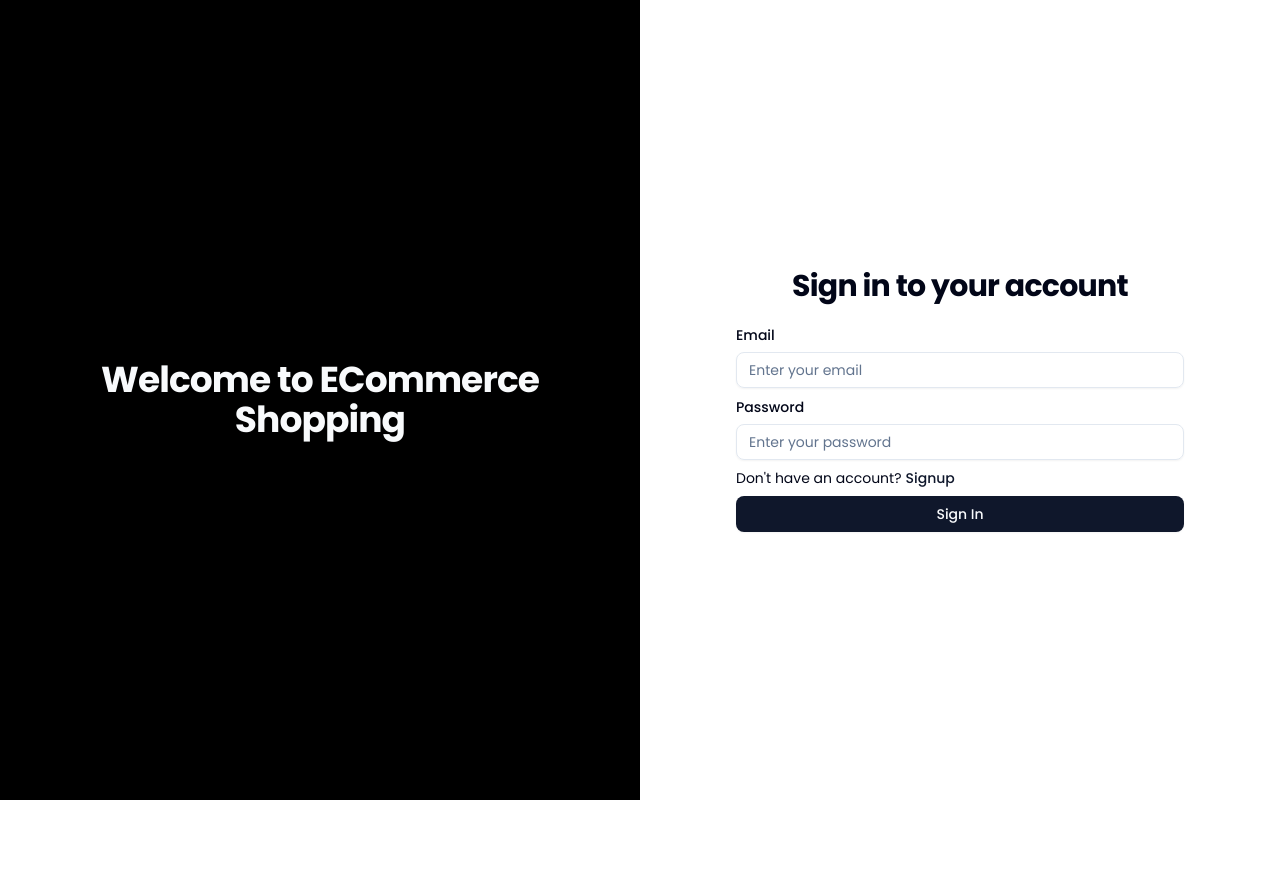
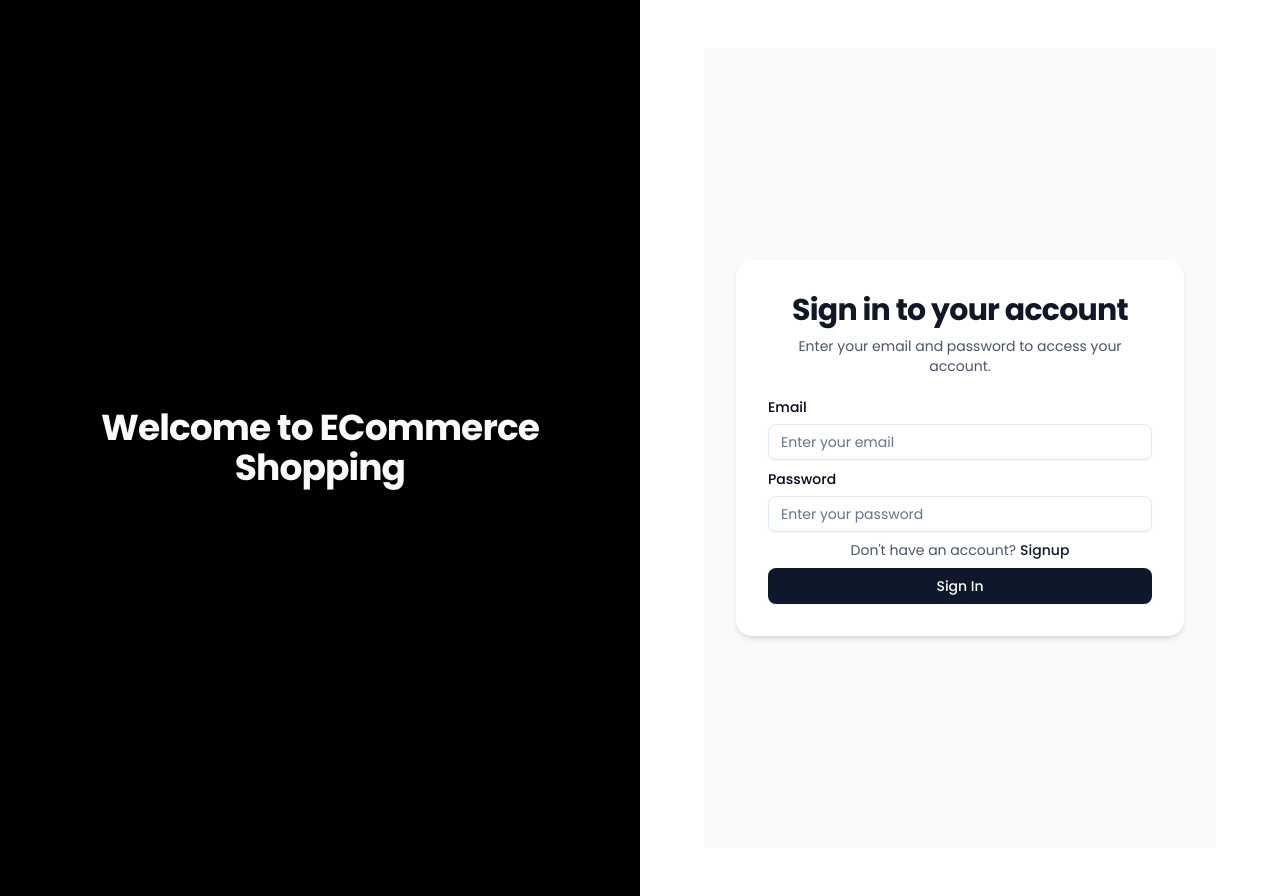
Before and after one commit to Neeraj799/zepto, a React (Vite) app in the folder client/: page /auth/login in a window 1280 px wide. Before the commit the page ends 800 px from the top, so only its background shows below. Built offline with nearby package versions, Linux system fonts and the light colour scheme.

Commit message:
Changes in login page

```diff
--- a/client/src/pages/auth/Login.jsx
+++ b/client/src/pages/auth/Login.jsx
@@ -1,5 +1,5 @@
 import CommonForm from "@/components/common/CommonForm";
-import { loginFormControls, registerFormControls } from "@/components/config";
+import { loginFormControls } from "@/components/config";
 import { loginUser } from "@/store/auth-slice";
 import React, { useState } from "react";
 import { useDispatch } from "react-redux";
@@ -10,6 +10,7 @@ const initialState = {
   email: "",
   password: "",
 };
+
 const Login = () => {
   const [formData, setFormData] = useState(initialState);
   const dispatch = useDispatch();
@@ -27,13 +28,22 @@ const Login = () => {
   };
 
   return (
-    <div>
-      <div className="mx-auto w-full max-w-md space-y-6">
+    // 🟢 CHANGED: Wrapped everything in a flex container with min-h-screen to center vertically and horizontally
+    <div className="flex min-h-screen items-center justify-center bg-gray-50 px-4 sm:px-6 lg:px-8">
+      {/* 🟢 CHANGED: Added responsive container styling */}
+      <div className="w-full max-w-md space-y-6 bg-white p-8 rounded-2xl shadow-md">
         <div className="text-center">
-          <h1 className="text-3xl font-bold tracking-tight text-foreground">
+          {/* 🟢 CHANGED: Added responsive font sizes and color for better readability */}
+          <h1 className="text-2xl sm:text-3xl font-bold tracking-tight text-gray-900">
             Sign in to your account
           </h1>
+
+          {/* 🟢 NEW: Added a small subheading for better UX */}
+          <p className="mt-2 text-sm text-gray-600">
+            Enter your email and password to access your account.
+          </p>
         </div>
+
         <CommonForm
           formControls={loginFormControls}
           buttonText={"Sign In"}
@@ -41,8 +51,9 @@ const Login = () => {
           setFormData={setFormData}
           onSubmit={onSubmit}
           bottomText={
-            <div className="w-lg">
-              <p className="">
+            // 🟢 CHANGED: Made bottom text centered and responsive
+            <div className="text-center">
+              <p className="text-sm text-gray-600">
                 Don't have an account?
                 <Link
                   className="font-medium ml-1 text-primary hover:underline"
```
